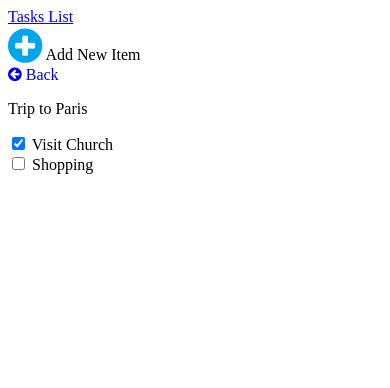
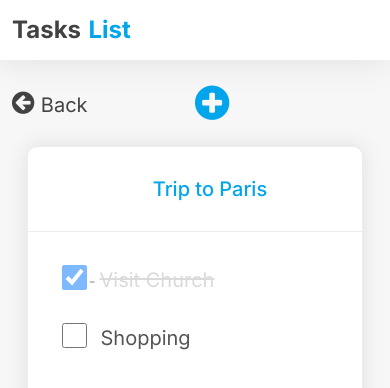
Before and after one commit to Hemant-Sonar2305/Todo-App-Mobile, a plain HTML site: page task-detail-page.html in a window 390 px wide. Drawn offline with Linux system fonts and the light colour scheme; the site is published under a folder, as on GitHub Pages, so addresses that start at the root find nothing.

Commit message:
Todo App Mobile

```diff
--- a/task-detail-page.html
+++ b/task-detail-page.html
@@ -4,7 +4,7 @@
     <meta charset="UTF-8">
     <meta http-equiv="X-UA-Compatible" content="IE=edge">
     <meta name="viewport" content="width=device-width, initial-scale=1.0">
-    <link rel="stylesheet" href="/css/task-detail.css">
+    <link rel="stylesheet" href="./css/task-detail.css">
     <link
       rel="stylesheet"
       href="https://cdnjs.cloudflare.com/ajax/libs/font-awesome/4.7.0/css/font-awesome.min.css"
@@ -38,7 +38,7 @@
         </div>
 
         <div id="back-div">
-        <a href="/popup-addnew-task.html"><i class="fa fa-arrow-circle-left" aria-hidden="true" id="fa-back-left">
+        <a href="./popup-addnew-task.html"><i class="fa fa-arrow-circle-left" aria-hidden="true" id="fa-back-left">
         <span id="back-text">Back</span></i></a>
         </div>
 
```
